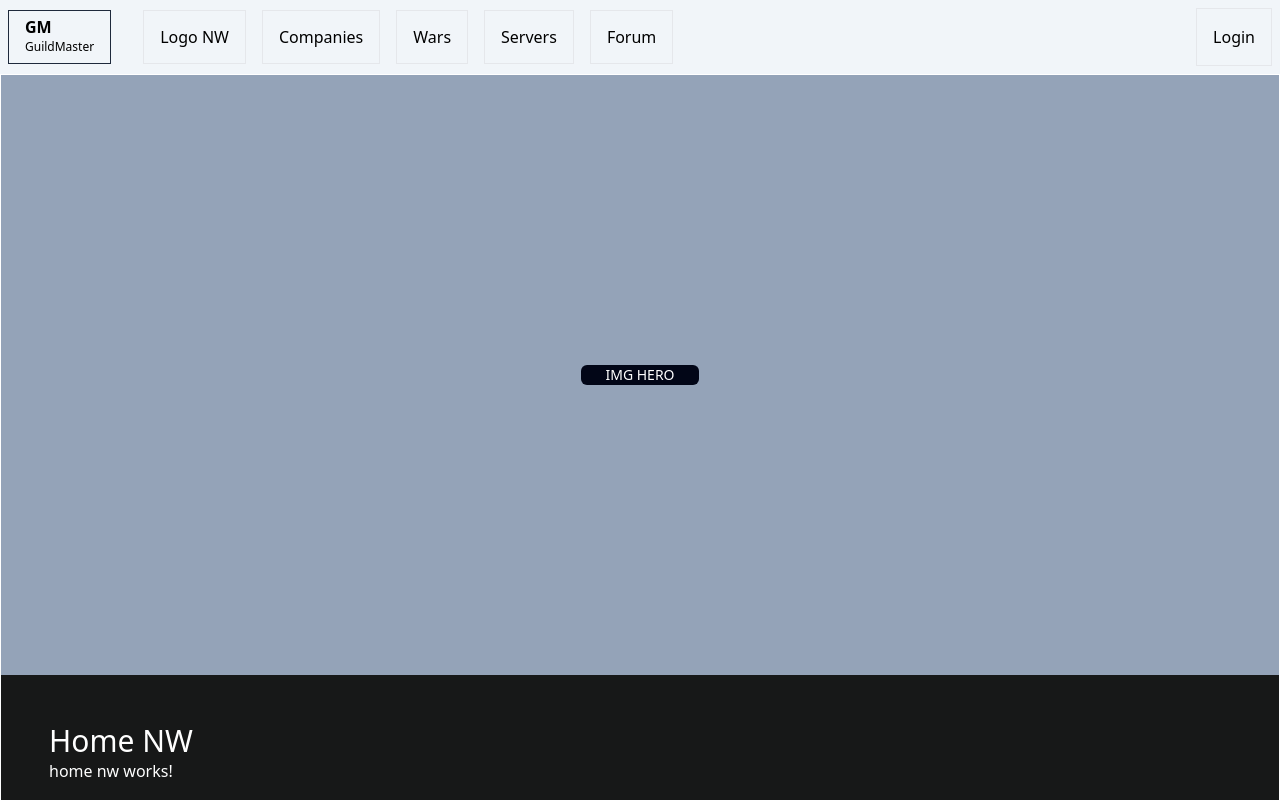
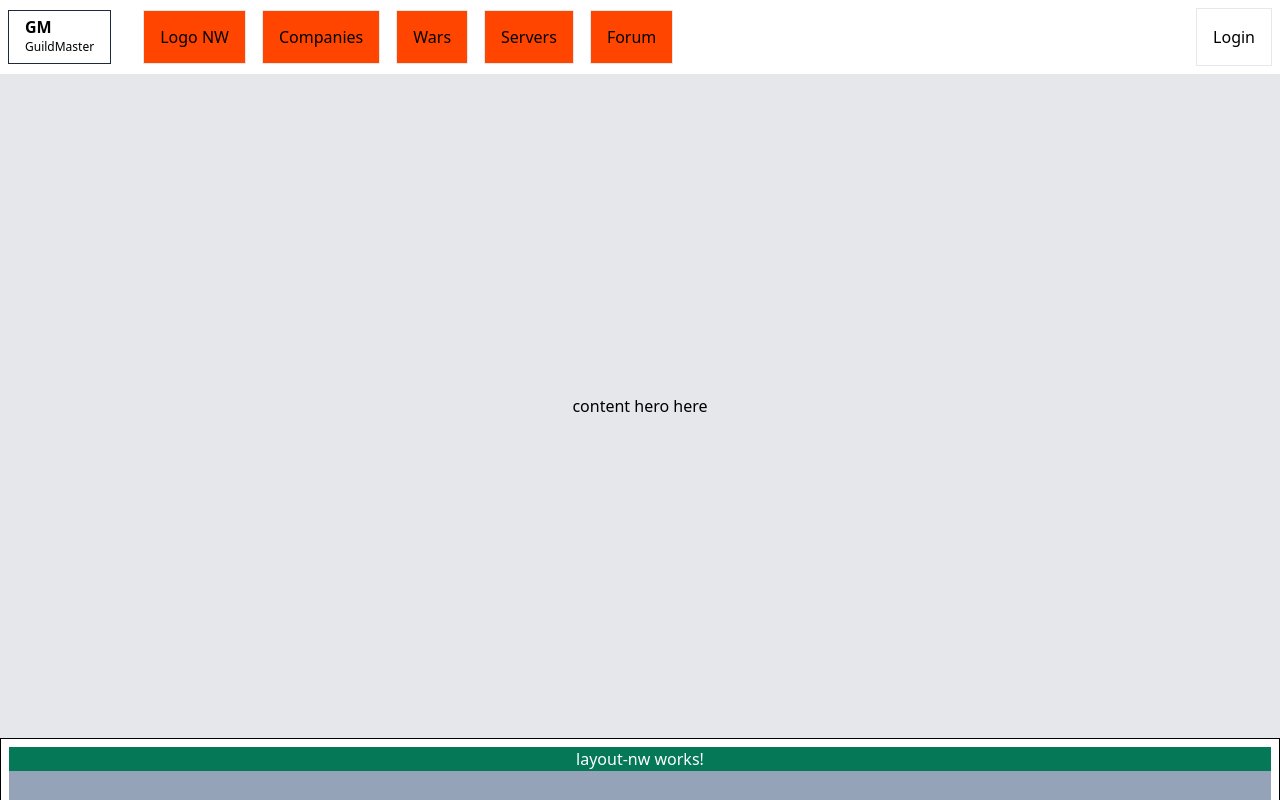
Before and after one commit to fudev1/front-companion, an Angular app: page /new-world in a window 1280 px wide. Shown: the top 800 px of the page. Built offline with nearby package versions, Linux system fonts and the light colour scheme.

Commit message:
chore: init theme

```diff
--- a/angular.json
+++ b/angular.json
@@ -57,6 +57,7 @@
               }
             ],
             "styles": [
+              "src/app/core/themes/variables.scss",
               "src/styles.scss"
             ],
             "scripts": []
@@ -116,6 +117,7 @@
               }
             ],
             "styles": [
+              "src/app/core/themes/variables.scss",
               "src/styles.scss"
             ],
             "scripts": []
--- a/src/app/app.component.html
+++ b/src/app/app.component.html
@@ -1,12 +1 @@
 <router-outlet></router-outlet>
-
-<main class="bg-slate-800">
-
-  <!-- <section class="hero bg-slate-500 h-80 mb-80">
-    <div>section hero</div>
-    <h1 class="text-3xl font-bold underline">
-      Hello world!
-    </h1>
-
-  </section> -->
-</main>
--- a/src/app/core/navigation/components/nav-links/nav-links.component.html
+++ b/src/app/core/navigation/components/nav-links/nav-links.component.html
@@ -1,7 +1,7 @@
-<ul class="md:flex gap-x-4 items-center hidden h-full">
+<ul class="items-center hidden h-full md:flex gap-x-4">
     @for (link of links; track link.path){
         <li class="h-full">
-            <a class="hover:bg-slate-400  border hover:border-slate-800 items-center flex h-full px-4" [routerLink]="link.path">
+            <a class="flex items-center h-full px-4 border hover:bg-skin-primary hover:border-skin-secondary bg-skin-accent " [routerLink]="link.path">
                 {{ link.label }}
             </a>
         </li>
--- a/src/app/core/navigation/components/navbar/navbar.component.html
+++ b/src/app/core/navigation/components/navbar/navbar.component.html
@@ -1,5 +1,5 @@
-<header class="bg-slate-100 flex p-2">
-    <nav class="w-full flex items-center justify-between max-w-7xl mx-auto">
+
+    <nav class="flex items-center justify-between">
         <div class="flex gap-x-8">
 
             <app-logo></app-logo>
@@ -10,4 +10,3 @@
         <app-login-button></app-login-button>
 
     </nav>
-</header>
--- /dev/null
+++ b/src/app/core/themes/variables.scss
@@ -0,0 +1,23 @@
+:root {
+    --primary: #DFFF00;
+    --secondary: #B8CC00;
+    --accent: #899900;
+    --bg: #171717;
+}
+
+.theme-main {
+    --primary: #4A90E2;
+    --secondary: #357ABD;
+    --accent: #2B629A;
+    --bg: rgba(23, 24, 24, 0.5);
+
+}
+
+.theme-new-world {
+    --primary: #FFD700;
+    --secondary: #FFA500;
+    --accent: #FF4500;
+    --bg: #222222;
+    --button-radius: 0px;
+    --button-opacity: 0.5;
+}
--- a/src/app/p-main/layout-main.component.html
+++ b/src/app/p-main/layout-main.component.html
@@ -1,13 +1,22 @@
-<app-navbar class="" [navLinks]="navigationMain"></app-navbar>
+<div class="flex flex-col min-h-screen theme-main">
+    <header class="flex p-2 shadow-md ">
+        <app-navbar class="w-full mx-auto max-w-7xl" [navLinks]="navigationMain"></app-navbar>
+    </header>
 
-<section class="hero">
+    <section class="bg-gray-200 py-80 hero">
+        <p class="text-center">content hero here</p>
+    </section>
 
-</section>
+    <main class="w-full p-2 mx-auto text-white border border-black max-w-7xl" >
+        <div class="text-center text-skin-secondary">
+            <p class="text-white bg-emerald-700">layout-main works!</p>
+            <router-outlet></router-outlet>
+        </div>
 
-<main class="text-white  mx-auto border border-white p-2 " >
-    <div class="max-w-7xl mx-auto ">
-        <p class="text-white bg-emerald-700">layout-main works!</p>
-        <router-outlet></router-outlet>
-    </div>
+    </main>
 
-</main>
+    <footer class="py-4 text-gray-400 bg-gray-800">
+        <p>footer here</p>
+    </footer>
+
+</div>
--- a/src/app/p-main/pages/home/home.component.html
+++ b/src/app/p-main/pages/home/home.component.html
@@ -1,4 +1,4 @@
 <div class="p-10">
-    <h1 class="text-3xl">Home</h1>
+    <h1 class="text-3xl font-bold">Home</h1>
     <p>home works!</p>
 </div>
--- a/src/app/p-new-world/layout-new-world.component.html
+++ b/src/app/p-new-world/layout-new-world.component.html
@@ -1,5 +1,28 @@
-<app-navbar [navLinks]="navigationNewWorld"></app-navbar>
+<!-- <app-navbar [navLinks]="navigationNewWorld"></app-navbar>
 
-<main class="text-white  mx-auto border border-white" >
+<main class="mx-auto text-white border border-white" >
     <router-outlet></router-outlet>
-</main>
+</main> -->
+
+<div class="flex flex-col min-h-screen theme-new-world">
+    <header class="flex p-2 shadow-md ">
+        <app-navbar class="w-full mx-auto max-w-7xl" [navLinks]="navigationNewWorld"></app-navbar>
+    </header>
+
+    <section class="bg-gray-200 py-80 hero">
+        <p class="text-center">content hero here</p>
+    </section>
+
+    <main class="w-full p-2 mx-auto text-white border border-black max-w-7xl" >
+        <div class="text-center text-skin-secondary">
+            <p class="text-white bg-emerald-700">layout-nw works!</p>
+            <router-outlet></router-outlet>
+        </div>
+
+    </main>
+
+    <footer class="py-4 text-gray-400 bg-gray-800">
+        <p>footer here</p>
+    </footer>
+
+</div>
--- a/src/app/p-thrones-liberty/layout-thrones-liberty.component.html
+++ b/src/app/p-thrones-liberty/layout-thrones-liberty.component.html
@@ -1,6 +1,29 @@
-<app-navbar [navLinks]="navigationThronesLiberty"></app-navbar>
+<!-- <app-navbar [navLinks]="navigationThronesLiberty"></app-navbar>
 
-<main class="text-white max-w-7xl mx-auto border border-white mt-5" >
+<main class="mx-auto mt-5 text-white border border-white max-w-7xl" >
     <p class="text-white bg-emerald-700">layout-thrones-liberty works!</p>
     <router-outlet></router-outlet>
-</main>
+</main> -->
+
+<div class="flex flex-col min-h-screen theme-thrones-liberty">
+    <header class="flex p-2 shadow-md ">
+        <app-navbar class="w-full mx-auto max-w-7xl" [navLinks]="navigationThronesLiberty"></app-navbar>
+    </header>
+
+    <section class="bg-gray-200 py-80 hero">
+        <p class="text-center">content hero here</p>
+    </section>
+
+    <main class="w-full p-2 mx-auto text-white border border-black max-w-7xl" >
+        <div class="text-center text-skin-secondary">
+            <p class="text-white bg-emerald-700">layout-main works!</p>
+            <router-outlet></router-outlet>
+        </div>
+
+    </main>
+
+    <footer class="py-4 text-gray-400 bg-gray-800">
+        <p>footer here</p>
+    </footer>
+
+</div>
--- a/src/index.html
+++ b/src/index.html
@@ -8,6 +8,6 @@
   <link rel="icon" type="image/x-icon" href="favicon.ico">
 </head>
 <body>
-  <app-root></app-root>
+  <app-root>IS LOOOOOOOAADING ....</app-root>
 </body>
 </html>
--- a/src/styles.scss
+++ b/src/styles.scss
@@ -2,12 +2,10 @@
 @tailwind components;
 @tailwind utilities;
 
-body {
-    background-color: rgb(23, 24, 24);
-}
 
-@layer base {
-    .nav-link{
-        @apply hover:bg-slate-400  border bg-green-600 hover:border-slate-800 items-center flex h-full px-4
-    }
-}
+
+// @layer base {
+//     .nav-link{
+//         @apply hover:bg-slate-400  border bg-green-600 hover:border-slate-800 items-center flex h-full px-4
+//     }
+// }
--- a/tailwind.config.js
+++ b/tailwind.config.js
@@ -4,7 +4,27 @@ module.exports = {
     "./src/**/*.{html,ts}",
   ],
   theme: {
-    extend: {},
+    extend: {
+      borderRadius: {
+        skin: 'var(--button-radius)',
+      },
+      colors: {
+          skin: {
+            primary: 'var(--primary)',
+            secondary: 'var(--secondary)',
+            accent: 'var(--accent)',
+            bg: 'var(--bg)',
+          }
+      },
+    },
+    // colors: {
+      //   skin: {
+      //     primary: 'var(--primary)',
+      //     secondary: 'var(--secondary)',
+      //     accent: 'var(--accent)',
+      //     bg: 'var(--bg)',
+      //   }
+    // }
   },
   plugins: [],
 }
```
